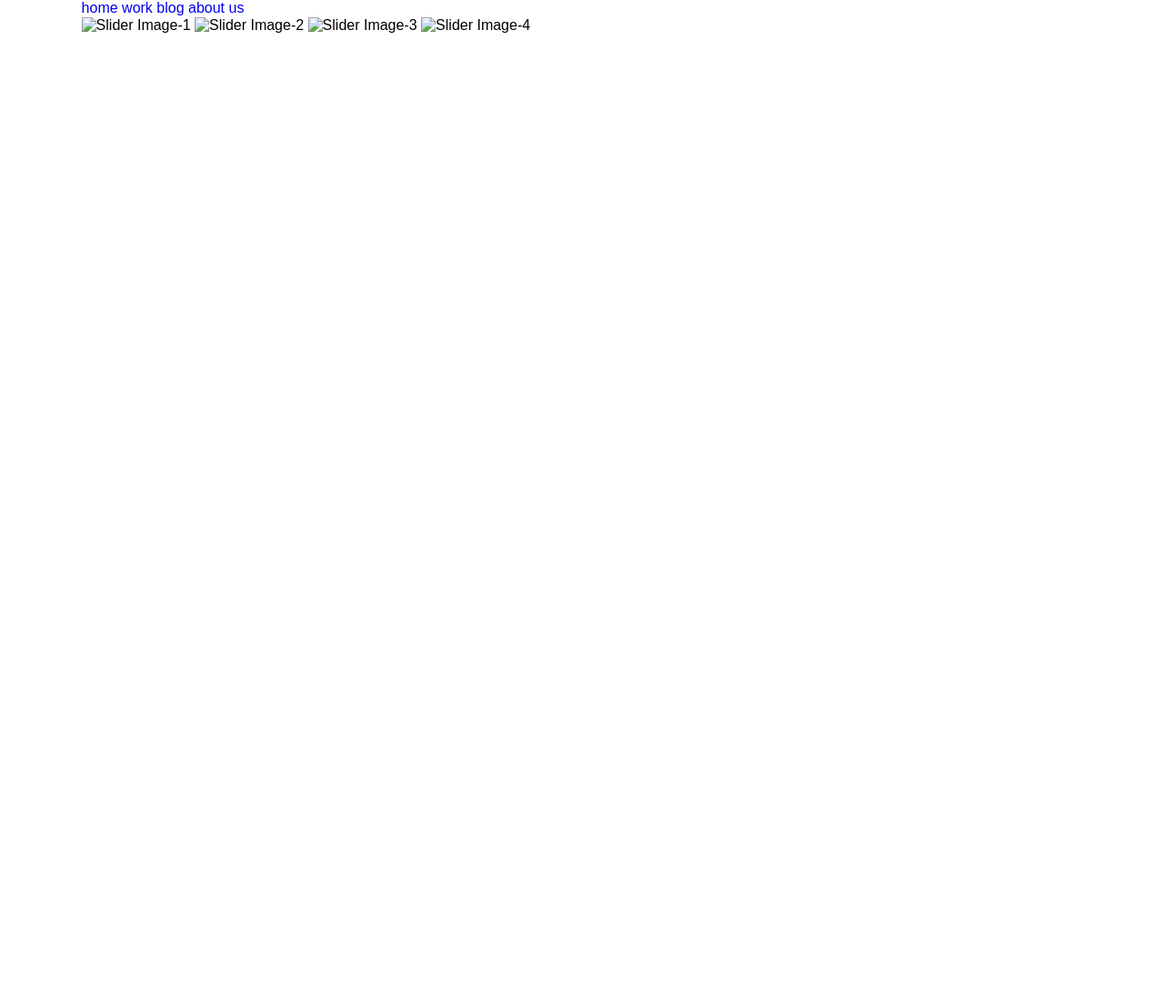
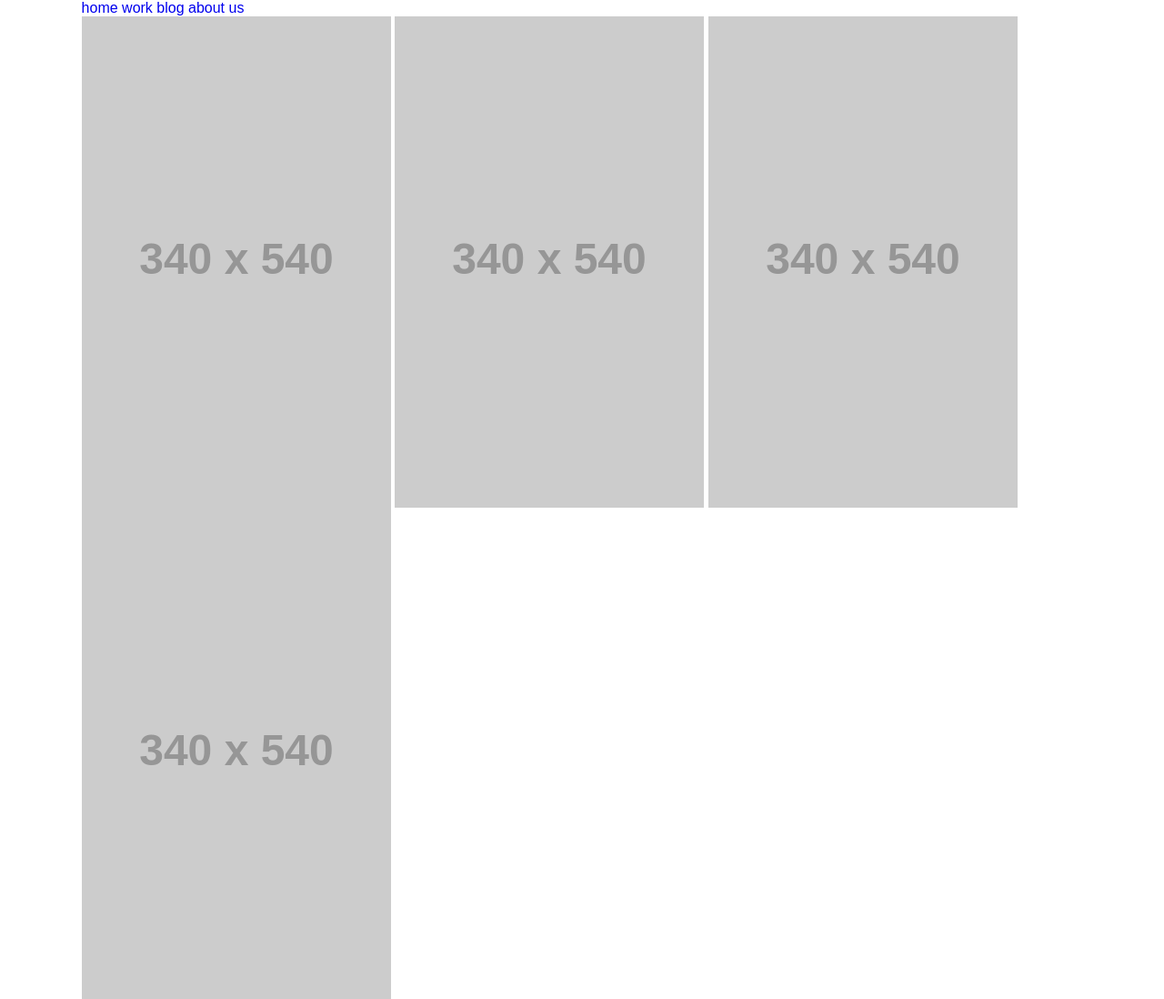
Before and after one commit to psandeepaxioned/mobile-navigation, a plain HTML site: page index.html in a window 1280 px wide. Shown: the whole page at 91% size. Before the commit the page ends 800 px from the top, so only its background shows below. Drawn offline with Linux system fonts and the light colour scheme; placeholder pictures from the web are drawn by us.

Commit message:
images added

```diff
--- a/index.html
+++ b/index.html
@@ -35,10 +35,10 @@
             </ul>
           </nav>
           <ul class="slider">
-            <li><img src="" alt="Slider Image-1"></li>
-            <li><img src="" alt="Slider Image-2"></li>
-            <li><img src="" alt="Slider Image-3"></li>
-            <li><img src="" alt="Slider Image-4"></li>
+            <li><img src="https://dummyimage.com/340x540/93ed15/020d04&text=Slider+Image-1" alt="Slider Image-1"></li>
+            <li><img src="https://dummyimage.com/340x540/93ed15/020d04&text=Slider+Image-2" alt="Slider Image-2"></li>
+            <li><img src="https://dummyimage.com/340x540/93ed15/020d04&text=Slider+Image-3" alt="Slider Image-3"></li>
+            <li><img src="https://dummyimage.com/340x540/93ed15/020d04&text=Slider+Image-4" alt="Slider Image-4"></li>
           </ul>
         </div>
       </div>
```
